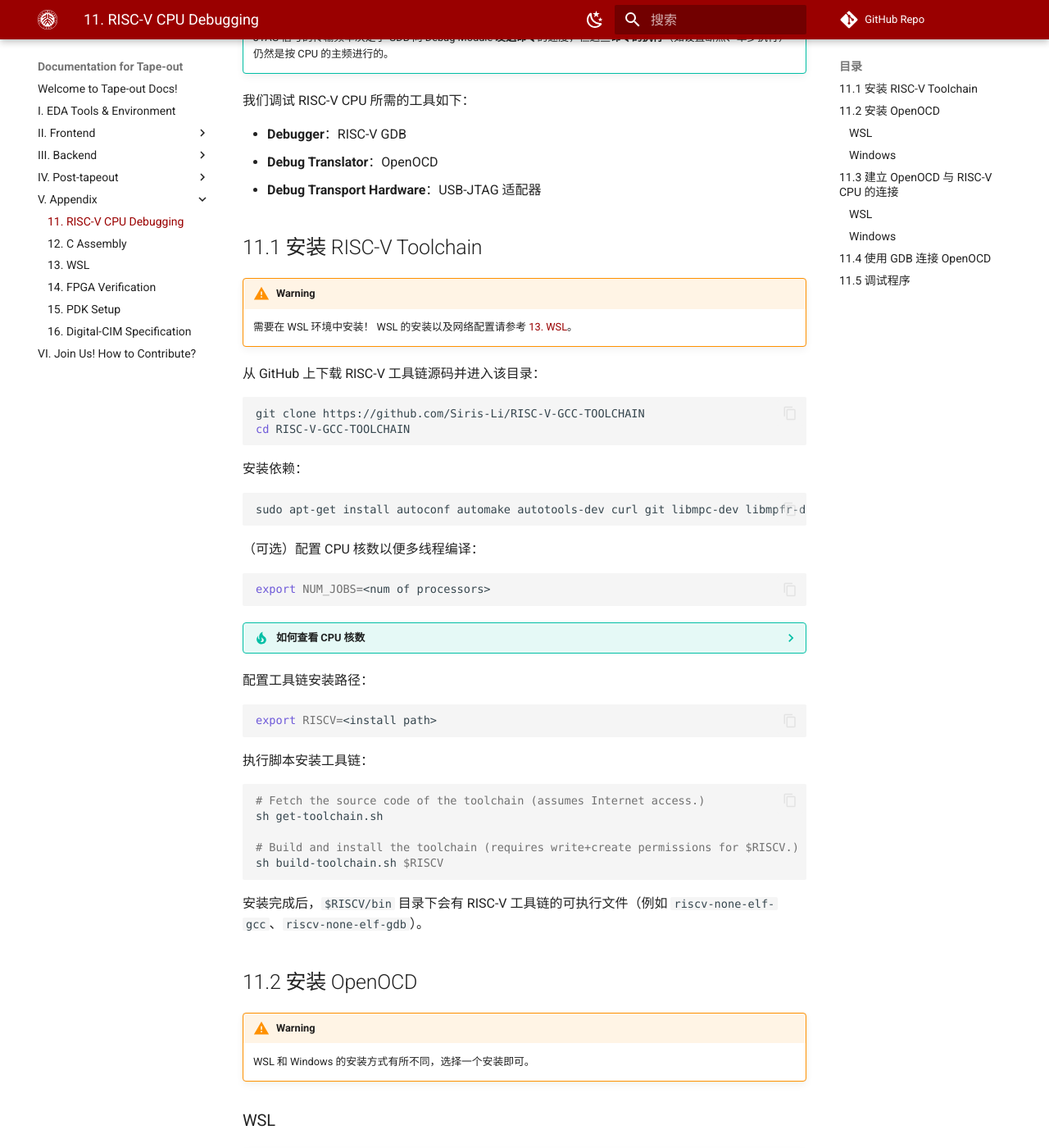
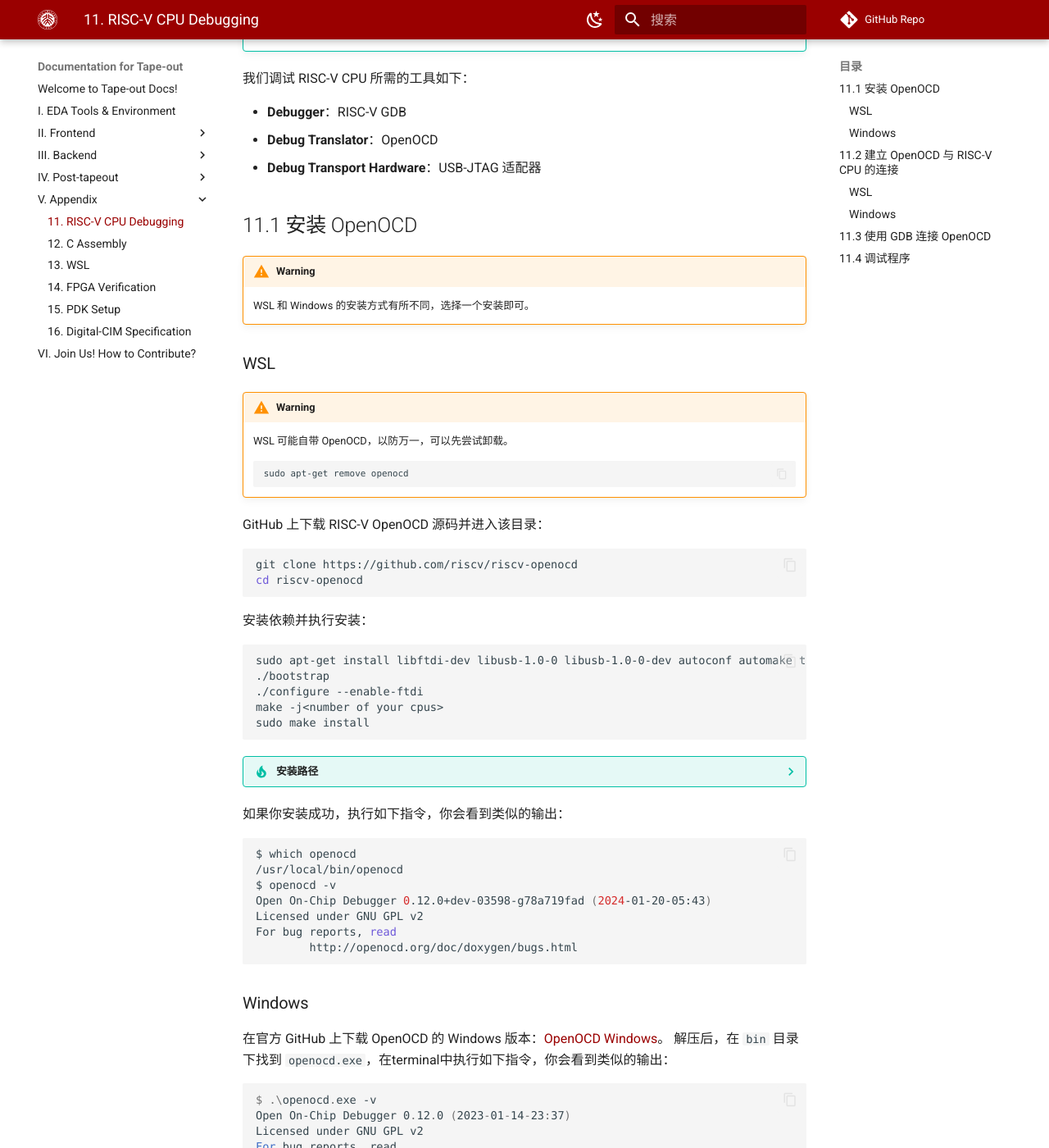
Before and after one commit to pku-pacific-lab-team/Tape-out_template_doc, an MkDocs documentation site: the page built from docs/11_cpu_debug.md, in a window 1280 px wide and 1400 px high, scrolled down 1395 px. Shown: the whole window at 82% size. Built offline with MkDocs 1.6.1 and Material for MkDocs 9.7.7, drawn with Linux system fonts in a browser that asks for light colours; some web fonts are replaced; comment, search, counter and statistics services are not loaded; some of the changed text lies outside the part shown.

Commit message:
Move RISC-V toolchain Install from 11_cpu_debug to 12_assembly

````diff
--- a/docs/11_cpu_debug.md
+++ b/docs/11_cpu_debug.md
@@ -2,11 +2,10 @@
 
 !!! tip "TLDR"
 
-    1. 安装 [RISC-V 工具链](https://github.com/Siris-Li/RISC-V-GCC-TOOLCHAIN)。
-    2. 安装 OpenOCD（选择在 [WSL](https://github.com/riscv-collab/riscv-openocd) 或 [Windows](https://github.com/openocd-org/openocd/releases/tag/v0.12.0) 安装）。
-    3. 建立 OpenOCD 与 RISC-V CPU 的连接（WSL 需要额外[映射 USB 端口](https://github.com/dorssel/usbipd-win/releases)，Windows 需要额外[安装 USB 驱动](https://visualgdb.com/UsbDriverTool/)）。
-    4. 使用 GDB 连接 OpenOCD。
-    5. 调试程序。
+    1. 安装 OpenOCD（选择在 [WSL](https://github.com/riscv-collab/riscv-openocd) 或 [Windows](https://github.com/openocd-org/openocd/releases/tag/v0.12.0) 安装）。
+    2. 建立 OpenOCD 与 RISC-V CPU 的连接（WSL 需要额外[映射 USB 端口](https://github.com/dorssel/usbipd-win/releases)，Windows 需要额外[安装 USB 驱动](https://visualgdb.com/UsbDriverTool/)）。
+    3. 使用 GDB 连接 OpenOCD。
+    4. 调试程序。
 
     ```bash
     ## One shell to run OpenOCD
@@ -54,71 +53,7 @@
 - **Debug Translator**：OpenOCD
 - **Debug Transport Hardware**：USB-JTAG 适配器
 
-## 11.1 安装 RISC-V Toolchain
-
-!!! Warning
-    需要在 WSL 环境中安装！
-    WSL 的安装以及网络配置请参考 [13. WSL](./13_wsl.md)。
-
-从 GitHub 上下载 RISC-V 工具链源码并进入该目录：
-
-```bash
-git clone https://github.com/Siris-Li/RISC-V-GCC-TOOLCHAIN
-cd RISC-V-GCC-TOOLCHAIN
-```
-
-安装依赖：
-
-```bash
-sudo apt-get install autoconf automake autotools-dev curl git libmpc-dev libmpfr-dev libgmp-dev gawk build-essential bison flex texinfo gperf libtool bc zlib1g-dev
-```
-
-（可选）配置 CPU 核数以便多线程编译：
-
-```bash
-export NUM_JOBS=<num of processors>
-```
-
-??? tip "如何查看 CPU 核数"
-    **WSL：**
-
-    在 Terminal 中输入：
-    ```bash
-    nproc
-    ```
-    **Windows：**
-
-    打开任务管理器，左栏中选择“性能”选项卡，右下角即可看到 CPU 核数（逻辑处理器）。
-
-    <figure>
-      <img src="../figs/nproc_win.png" width=70%>
-      <figcaption>Windows 查看逻辑处理器个数</figcaption>
-    </figure>
-
-    *逻辑处理器与内核的区别*：
-
-    - **内核**：CPU 的物理核心数
-    - **逻辑处理器**：CPU 的线程数，例如单个物理 CPU 内核支持双线程，则 2 个这样内核的逻辑处理器数为 4。
-
-配置工具链安装路径：
-
-```bash
-export RISCV=<install path>
-```
-
-执行脚本安装工具链：
-
-```bash
-# Fetch the source code of the toolchain (assumes Internet access.)
-sh get-toolchain.sh
-
-# Build and install the toolchain (requires write+create permissions for $RISCV.)
-sh build-toolchain.sh $RISCV
-```
-
-安装完成后，`$RISCV/bin` 目录下会有 RISC-V 工具链的可执行文件（例如 `riscv-none-elf-gcc`、`riscv-none-elf-gdb`）。
-
-## 11.2 安装 OpenOCD
+## 11.1 安装 OpenOCD
 
 
 !!! Warning
@@ -449,7 +384,7 @@
 (gdb) target remote <WSL IP Address>:3333
 ```
 
-## 11.5 调试程序
+## 11.4 调试程序
 
 !!! tip "GDB 原理"
     有关 GDB 原理，请参考 [0. Linux 环境下的 EDA 工具使用：0.1 Linux 常用工具 GDB](./0_eda.md)。
````
Also changed, not shown: other parts of docs/11_cpu_debug.md (+2 -2 lines), docs/12_assembly.md (+65 -2 lines), docs/13_wsl.md (+4 -0 lines).
